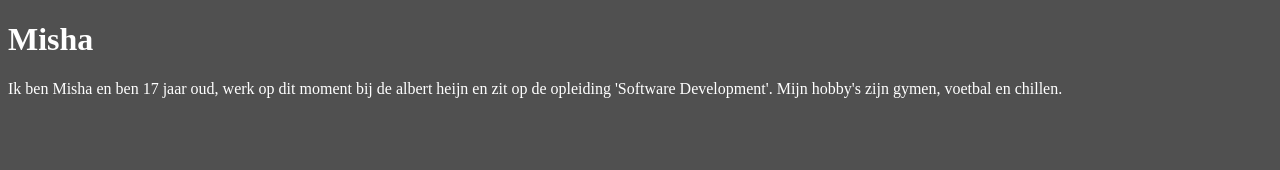
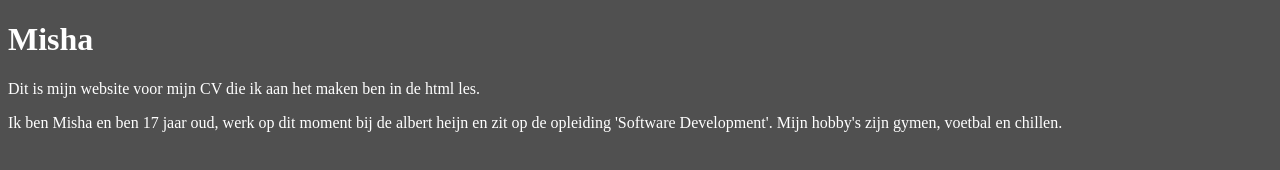
Before and after one commit to Misha2149796/html-les, a plain HTML site: page index.html in a window 1280 px wide. Drawn offline with Linux system fonts and the light colour scheme.

Commit message:
Update index.html

```diff
--- a/index.html
+++ b/index.html
@@ -9,6 +9,14 @@
     </head>
     <body>
         <h1>Misha</h1>
-        <p>Ik ben Misha en ben 17 jaar oud, werk op dit moment bij de albert heijn en zit op de opleiding 'Software Development'. Mijn hobby's zijn gymen, voetbal en chillen.</p>
-    </body>
+        <div class="cv">
+            <div class="info">
+                <p>Dit is mijn website voor mijn CV die ik aan het maken ben in de html les.</p>
+            </div>
+
+            <div class="info2">
+                <p>Ik ben Misha en ben 17 jaar oud, werk op dit moment bij de albert heijn en zit op de opleiding 'Software Development'. Mijn hobby's zijn gymen, voetbal en chillen.</p>
+            </div>
+        </div>
+</body>
 </html>
```
